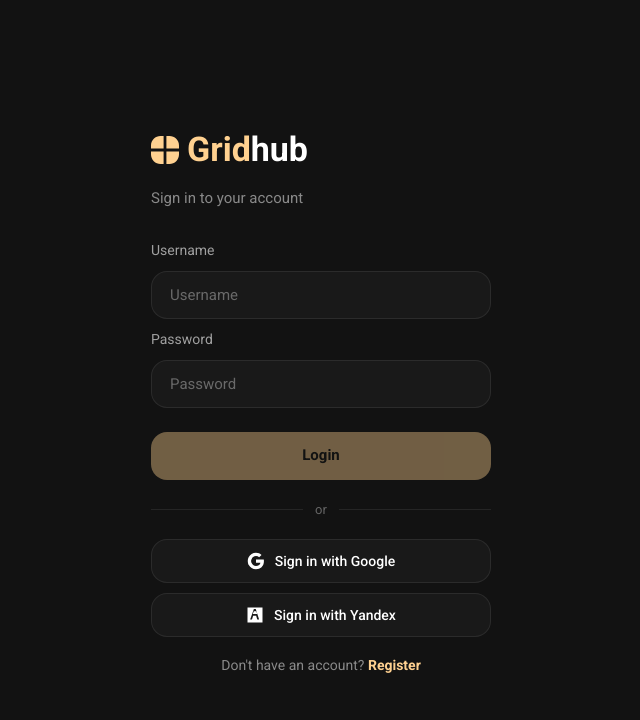
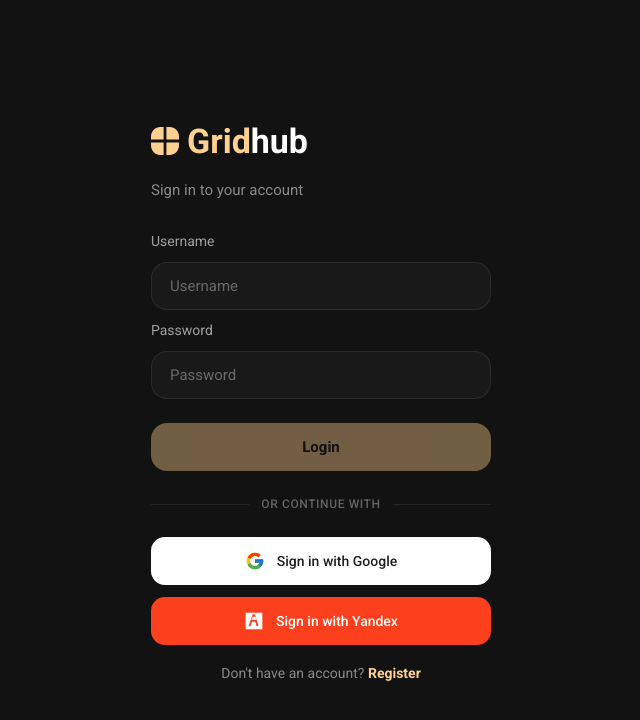
Before and after one commit to furrieb-stack/gridhub, a Next.js app in the folder frontend/: page /login in a window 1280 px wide. Shown: the top 720 px of the page, without its empty margins (319-959 px from the left). Built offline with nearby package versions, Linux system fonts and the light colour scheme.

Commit message:
Improve OAuth button design (Google/Yandex brand colors)

```diff
--- a/frontend/app/login/page.tsx
+++ b/frontend/app/login/page.tsx
@@ -106,25 +106,36 @@
           {loading ? "Signing in..." : "Login"}
         </button>
 
-        <div className="flex items-center gap-3 my-5">
-          <div className="flex-1 h-px bg-border" />
-          <span className="text-muted-dark text-[13px]">or</span>
-          <div className="flex-1 h-px bg-border" />
+        <div className="relative my-6">
+          <div className="absolute inset-0 flex items-center">
+            <div className="w-full border-t border-border" />
+          </div>
+          <div className="relative flex justify-center">
+            <span className="bg-dark px-3 text-muted-dark text-[12px] font-medium uppercase tracking-wider">
+              Or continue with
+            </span>
+          </div>
         </div>
 
-        <div className="flex flex-col gap-2.5">
+        <div className="flex flex-col gap-3">
           <button
             type="button"
             onClick={() => handleOAuth("google")}
             disabled={oauthLoading !== null}
-            className="w-full h-11 flex items-center justify-center gap-2.5 border border-border rounded-[16px] bg-surface text-white text-[14px] font-medium cursor-pointer transition-all duration-200 hover:bg-white/5 active:scale-[.98] disabled:opacity-40 disabled:cursor-not-allowed"
+            className="group relative w-full h-12 flex items-center justify-center gap-3 rounded-[14px] bg-white text-[#1f1f1f] text-[14px] font-medium cursor-pointer transition-all duration-200 hover:bg-gray-100 active:scale-[.97] disabled:opacity-40 disabled:cursor-not-allowed disabled:active:scale-100 overflow-hidden"
           >
+            <div className="absolute inset-0 opacity-0 group-hover:opacity-100 transition-opacity duration-200 bg-gradient-to-r from-transparent via-black/[0.02] to-transparent" />
             {oauthLoading === "google" ? (
-              "Connecting..."
+              <span className="text-muted-dark">Connecting...</span>
             ) : (
               <>
-                <svg width="18" height="18" viewBox="0 0 24 24"><path fill="#fff" d="M22.56 12.25c0-.78-.07-1.53-.2-2.25H12v4.26h5.92a5.06 5.06 0 0 1-2.2 3.32v2.77h3.57c2.08-1.92 3.28-4.74 3.28-8.1z"/><path fill="#fff" d="M12 23c2.97 0 5.46-.98 7.28-2.66l-3.57-2.77c-.98.66-2.23 1.06-3.71 1.06-2.86 0-5.29-1.93-6.16-4.53H2.18v2.84C3.99 20.53 7.7 23 12 23z"/><path fill="#fff" d="M5.84 14.09c-.22-.66-.35-1.36-.35-2.09s.13-1.43.35-2.09V7.07H2.18C1.43 8.55 1 10.22 1 12s.43 3.45 1.18 4.93l2.85-2.22.81-.62z"/><path fill="#fff" d="M12 5.38c1.62 0 3.06.56 4.21 1.64l3.15-3.15C17.45 2.09 14.97 1 12 1 7.7 1 3.99 3.47 2.18 7.07l3.66 2.84c.87-2.6 3.3-4.53 6.16-4.53z"/></svg>
-                Sign in with Google
+                <svg width="20" height="20" viewBox="0 0 48 48">
+                  <path fill="#FFC107" d="M43.611 20.083H42V20H24v8h11.303c-1.649 4.657-6.08 8-11.303 8-6.627 0-12-5.373-12-12s5.373-12 12-12c3.059 0 5.842 1.154 7.961 3.039l5.657-5.657C34.046 6.053 29.268 4 24 4 12.955 4 4 12.955 4 24s8.955 20 20 20 20-8.955 20-20c0-1.341-.138-2.65-.389-3.917z"/>
+                  <path fill="#FF3D00" d="m6.306 14.691 6.571 4.819C14.655 15.108 18.961 12 24 12c3.059 0 5.842 1.154 7.961 3.039l5.657-5.657C34.046 6.053 29.268 4 24 4 16.318 4 9.656 8.337 6.306 14.691z"/>
+                  <path fill="#4CAF50" d="M24 44c5.166 0 9.86-1.977 13.409-5.192l-6.19-5.238A11.91 11.91 0 0 1 24 36c-5.202 0-9.619-3.317-11.283-7.946l-6.522 5.025C9.505 39.556 16.227 44 24 44z"/>
+                  <path fill="#1976D2" d="M43.611 20.083H42V20H24v8h11.303a12.04 12.04 0 0 1-4.087 5.571l.003-.002 6.19 5.238C36.971 39.205 44 34 44 24c0-1.341-.138-2.65-.389-3.917z"/>
+                </svg>
+                <span>Sign in with Google</span>
               </>
             )}
           </button>
@@ -133,14 +144,17 @@
             type="button"
             onClick={() => handleOAuth("yandex")}
             disabled={oauthLoading !== null}
-            className="w-full h-11 flex items-center justify-center gap-2.5 border border-border rounded-[16px] bg-surface text-white text-[14px] font-medium cursor-pointer transition-all duration-200 hover:bg-white/5 active:scale-[.98] disabled:opacity-40 disabled:cursor-not-allowed"
+            className="group relative w-full h-12 flex items-center justify-center gap-3 rounded-[14px] bg-[#FC3F1D] text-white text-[14px] font-medium cursor-pointer transition-all duration-200 hover:brightness-110 active:scale-[.97] disabled:opacity-40 disabled:cursor-not-allowed disabled:active:scale-100 overflow-hidden"
           >
+            <div className="absolute inset-0 opacity-0 group-hover:opacity-100 transition-opacity duration-200 bg-gradient-to-r from-transparent via-white/[0.08] to-transparent" />
             {oauthLoading === "yandex" ? (
-              "Connecting..."
+              <span>Connecting...</span>
             ) : (
               <>
-                <svg width="18" height="18" viewBox="0 0 24 24"><path fill="#fff" d="M2 2h20v20H2V2zm3.5 16h2.5l1.5-5h4l1.5 5h2.5l-4.5-14h-2.5L5.5 18zm3.5-7.5L10.5 7h3l1.5 3.5H9z"/></svg>
-                Sign in with Yandex
+                <svg width="20" height="20" viewBox="0 0 24 24" fill="none">
+                  <path d="M2 2h20v20H2V2zm3.5 16h2.5l1.5-5h4l1.5 5h2.5l-4.5-14h-2.5L5.5 18zm3.5-7.5L10.5 7h3l1.5 3.5H9z" fill="currentColor"/>
+                </svg>
+                <span>Sign in with Yandex</span>
               </>
             )}
           </button>
--- a/frontend/app/oauth/setup/page.tsx
+++ b/frontend/app/oauth/setup/page.tsx
@@ -83,7 +83,11 @@
       const data = await res.json();
 
       if (!res.ok) {
-        setError(data.detail ?? "Setup failed");
+        const detail = data.detail;
+        const message = Array.isArray(detail)
+          ? detail.map((d: { msg: string }) => d.msg).join("; ")
+          : detail ?? "Setup failed";
+        setError(message);
         return;
       }
 
--- a/frontend/lib/api.ts
+++ b/frontend/lib/api.ts
@@ -57,7 +57,11 @@
 
   if (!res.ok) {
     const body = await res.json().catch(() => ({}));
-    throw new ApiError(body.detail ?? "Request failed", res.status);
+    const detail = body.detail;
+    const message = Array.isArray(detail)
+      ? detail.map((d: { msg: string }) => d.msg).join("; ")
+      : detail ?? "Request failed";
+    throw new ApiError(message, res.status);
   }
 
   return res.json();
```
